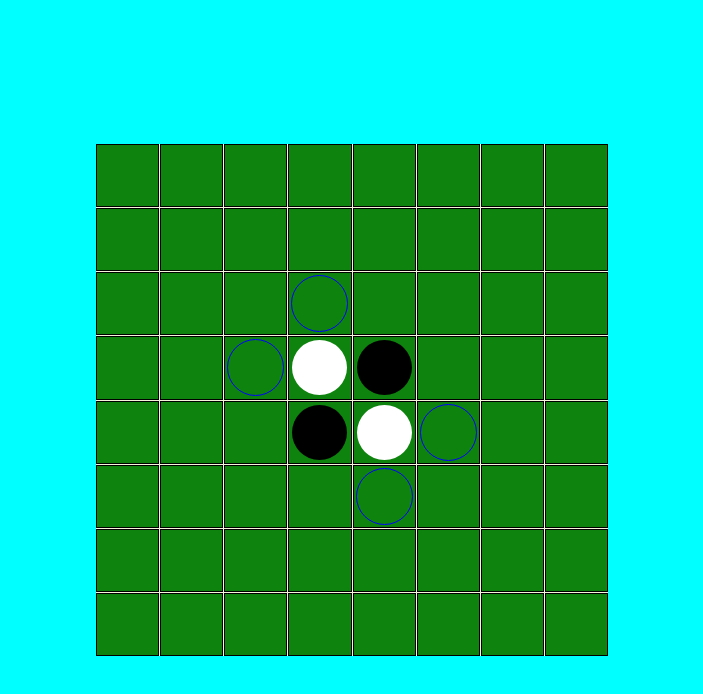
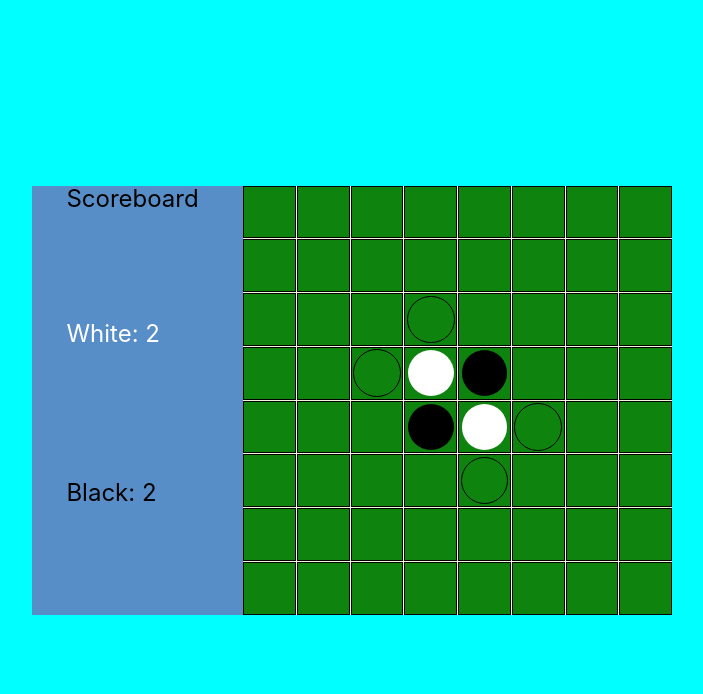
Before and after one commit to mikedorazio/Othello, a React (Vite) app: page / in a window 1280 px wide. Shown: the top 694 px of the page, without its empty margins (288-991 px from the left). Built offline with nearby package versions, Linux system fonts and the light colour scheme.

Commit message:
Added scoring

```diff
--- a/src/Board.jsx
+++ b/src/Board.jsx
@@ -3,13 +3,14 @@ import { dataGrid, Player } from './data';
 import Cell from './Cell';
 import useOthello from './useOthello';
 import { Fragment } from 'react';
+import Scoreboard from './Scoreboard';
 
 export default function Board() {
     const [board, setBoard] = useState(dataGrid);
+    const [score, setScore] = useState([2,2]);
     const [currentPlayer, setCurrentPlayer] = useState(Player.BLACK);
 
-    const {isGameOver, handleMouseup} = useOthello(board, setBoard, currentPlayer, setCurrentPlayer);
-
+    const {isGameOver, handleMouseup} = useOthello(board, setBoard, currentPlayer, setCurrentPlayer, setScore);
 
     useEffect(() => {
         window.addEventListener("mouseup", handleMouseup);
@@ -26,6 +27,8 @@ export default function Board() {
     console.log("Board.board", board);
 
     return (
+        <>
+            <Scoreboard  score={score} />
             <div className="othello-board">
                 {board.map((row, rowIndex) => (
                     <Fragment key={rowIndex}>
@@ -35,5 +38,6 @@ export default function Board() {
                     </Fragment>
                 ))}
             </div>
+        </>
       );
 };
--- /dev/null
+++ b/src/Scoreboard.jsx
@@ -0,0 +1,10 @@
+export default function Scoreboard( { score }) {
+
+    return (
+        <div className="score-board">
+            <span>Scoreboard</span>
+            <p class="white-score">White: {score[0]}</p>
+            <p class="black-score">Black: {score[1]}</p>
+        </div>
+    )
+}
--- a/src/index.css
+++ b/src/index.css
@@ -19,12 +19,27 @@ body {
 }
 
 .app-container {
-    width: 40vw;
+    width: 50vw;
     height: 50%;
     font-size: 3.2em;
     line-height: 1.1;
     background-color: beige;
     display: flex;
+}
+
+.score-board {
+    width: 300px;
+    font-size: 24px;
+    padding-right: 10px;
+    background-color: rgb(88, 142, 200);
+    justify-content: center;
+    display: grid;
+}
+.white-score {
+    color: white;
+}
+.black-score {
+    color: black;
 }
 
 .othello-board {
@@ -71,10 +86,10 @@ body {
     border-radius: 50%;
 }
 .black-option {
-    border: 1px solid blue;
+    border: 1px solid black;
 }
 .white-option {
-    border: 1px solid red;
+    border: 1px solid white;
 
 }
 
--- a/src/useOthello.js
+++ b/src/useOthello.js
@@ -1,13 +1,15 @@
 import { useState } from "react";
 import { CodeColor, Player } from './data.js';
 
-export default function useOthello(board, setBoard, currentPlayer, setCurrentPlayer) {
+export default function useOthello(board, setBoard, currentPlayer, setCurrentPlayer, setScore) {
     const [validSpots, setValidSpots] = useState();
-    const [isGameOver, setIsGameOver] = useState(false);
+    const [isGameOver, setIsGameOver] = useState(false);    // TOFIX: should be a state variable of Board not this custom hook
     let tempBoard = [];
     let tempPlayer;
     let checker = 0;
 
+    // Determines if the adjacent spots of a particular cell are possible valid selection spots
+    // dr is the delta move in the row direction and dc is the delta move in the column direction
     function adjacentSupport(player, dr, dc, r, c) {
         let otherPlayer = player == Player.BLACK ? Player.WHITE : Player.BLACK;
         const index = `(${r+dr},${c+dc})`;
@@ -71,6 +73,7 @@ export default function useOthello(board, setBoard, currentPlayer, setCurrentPla
     // for every spot on the board, see if a surrounding position (north, south east, west etc) is a valid spot for the player whos turn it is.
     // if you find a spot that is eligible in any direction, pass it to other functions that can further investigate if it is a valid spot.
     function calculateValidSpots() {
+        let spotsFound = false;
         //const tempBoard = JSON.parse(JSON.stringify(board));
         for (let i = 0; i < 8; i++) {;
             for (let j = 0; j < 8; j++) {
@@ -93,6 +96,7 @@ export default function useOthello(board, setBoard, currentPlayer, setCurrentPla
 
                     if (nw || nn || ne || ww || ee || sw || ss || se) {
                         console.log("calculateValidSpots.adding row,col", row, column);
+                        spotsFound = true;
                         if (tempPlayer == Player.WHITE) {
                             tempBoard[i][j].code = CodeColor.OPTION_WHITE.code;
                             tempBoard[i][j].color = CodeColor.OPTION_WHITE.color;
@@ -108,8 +112,10 @@ export default function useOthello(board, setBoard, currentPlayer, setCurrentPla
                 }
             }
         }
+        return spotsFound;
     }
 
+    // Clears out all of the current players possible moves so the next player's moves can be determined
     function clearOutOldOptions() {
         //const tempBoard = JSON.parse(JSON.stringify(board));
         for (let i = 0; i < 8; i++) {
@@ -125,6 +131,7 @@ export default function useOthello(board, setBoard, currentPlayer, setCurrentPla
         console.log("clearOutOldOptions", tempBoard);
     }
 
+    // determines if the cell that was selected was a valid move
     function isValidMove(row, column) {
         console.log("checkForValidMove", row, column, tempBoard[row][column]);
         if (tempBoard[row][column].code == CodeColor.OPTION_BLACK.code || tempBoard[row][column].code == CodeColor.OPTION_WHITE.code) {
@@ -137,6 +144,8 @@ export default function useOthello(board, setBoard, currentPlayer, setCurrentPla
         }
     }
 
+    // after a turn, determine the line of spots that need to be flipped over.  Just turn their color in the
+    // board grid and let the re-render handle the process of turning the color over.
     function flipLine(dr, dc, r, c) {
         checker = checker + 1;
         //console.log("checkLineMatch", dr, dc, r, c);
@@ -176,6 +185,8 @@ export default function useOthello(board, setBoard, currentPlayer, setCurrentPla
             }
         }
     }
+
+    // after a turn, flip all of the spots that have been captured during this move
     function flipCapturedSpots(row, column) {
         flipLine(-1, -1, row, column);
         flipLine(-1,  0, row, column);
@@ -187,6 +198,7 @@ export default function useOthello(board, setBoard, currentPlayer, setCurrentPla
         flipLine( 1, 1, row, column);
     }
 
+    // turn the selected cell to the current player's color
     function turnSelectedCell(row, column) {
         console.log("turnSelectedCell", row, column );
         if (tempPlayer == Player.BLACK) {
@@ -199,24 +211,46 @@ export default function useOthello(board, setBoard, currentPlayer, setCurrentPla
         }
     }
 
+    function countCompletedSquares() {
+        let completedSquares = [0,0];
+        for (let row = 0; row < 8; row++) {
+            for (let column = 0; column < 8; column++) {
+                if (tempBoard[row][column].code == 1) {
+                    completedSquares[0] = completedSquares[0] + 1;
+                }
+                if (tempBoard[row][column].code == 2) {
+                    completedSquares[1] = completedSquares[1] + 1;
+                }
+            }
+        }
+        return completedSquares;
+    }
+
+    // Handle the Mouse Up event.
     function handleMouseup(event) {
+        // TOFIX: do we really need tempPlayer or can we just use currentPlayer
         tempPlayer = currentPlayer;
         tempBoard = JSON.parse(JSON.stringify(board));
         console.log("handleMouseup", event.target);
-        const cellContainer = event.target;
-        const childCell = cellContainer.firstChild;
+        const selectedElement = event.target;
+        if (selectedElement.tagName == "BODY") {
+            console.log("handleMouseup. Body selected...returning");
+            return;
+        }
+        // we have turned off pointer events for everything but the cell-container that is the parent to the child container
+        const childCell = selectedElement.firstChild;
         const cellNumber = childCell.getAttribute("number");
-        console.log("handleMouseup.cellNumber", cellNumber, cellContainer);
+        console.log("handleMouseup.cellNumber", cellNumber, selectedElement);
         if (cellNumber == null) return;
 
+        // calculate row and column from index
         const row = Math.floor(cellNumber / 8);
         const column = cellNumber % 8;
-
 
         // check if it is a valid move
         const move = isValidMove(row, column);
         if (!move) {
-            console.log("Move was not in an eligible spot");
+            console.log("handleMouseup.Move was not in an eligible spot");
             return;
         }
 
@@ -229,13 +263,36 @@ export default function useOthello(board, setBoard, currentPlayer, setCurrentPla
         // update any current valid spots and make them blank
         clearOutOldOptions();
 
+        // check if game is over
+        let score = countCompletedSquares();
+        console.log("handleMouseup.completedSquares", score, tempBoard);
+        let whiteTotal = score[0];
+        let blackTotal = score[1];
+        setScore(score);
+
+        if (whiteTotal + blackTotal == 64) {
+            setIsGameOver(true);
+            console.log("Game Over");
+            setBoard(tempBoard);
+            return;
+        }
+
         // change the current player
         tempPlayer = tempPlayer == Player.WHITE ? Player.BLACK : Player.WHITE;
         console.log("handleMouseup.tempPlayer", tempPlayer);
 
-        // calculate the valid spots for the new color
-        calculateValidSpots();
-        setCurrentPlayer(tempPlayer);
+        // calculate the valid spots for the new color if there are any
+        let spotsFound = calculateValidSpots();
+
+        if (spotsFound) {
+            setCurrentPlayer(tempPlayer);
+        }
+        else {
+            console.log("handleMouseup.No spots found for next player....continuing ");
+            tempPlayer = tempPlayer == Player.WHITE ? Player.BLACK : Player.WHITE;
+            spotsFound = calculateValidSpots();
+
+        }
         setBoard(tempBoard);
     }
 
```
Lines whose indentation alone changed are shown as unchanged.
